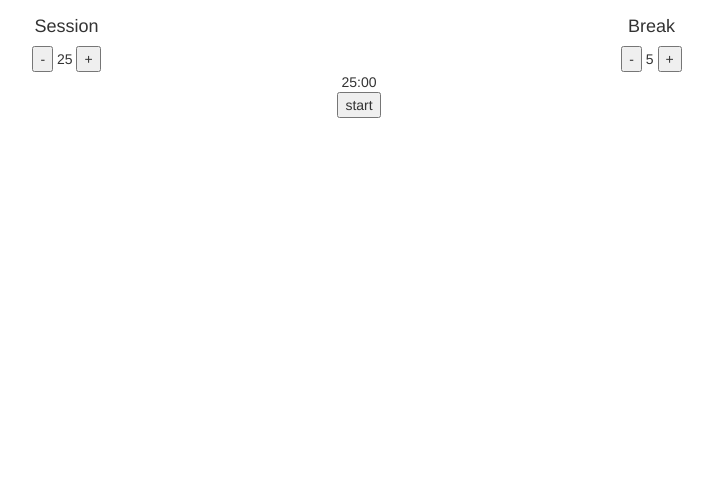
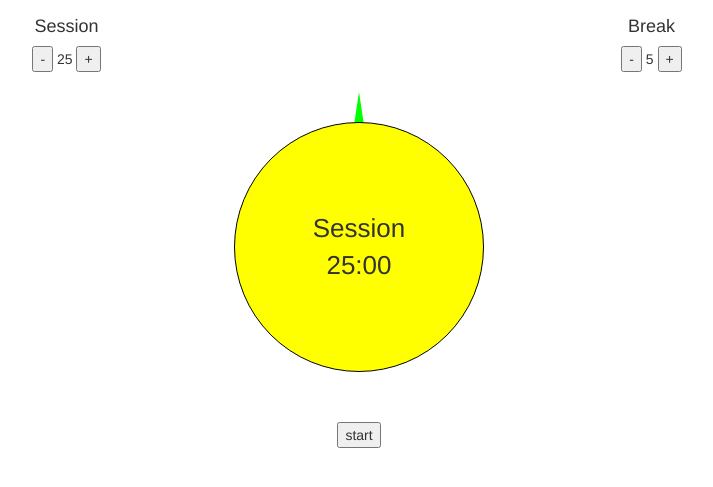
Before and after one commit to relwiwa/fcc-pomodoro-clock, a plain HTML site: page index.html in a window 1280 px wide. Shown: the part 63-550 px from the top of the page, without its empty margins (281-994 px from the left). Drawn offline with nearby package versions, Linux system fonts and the light colour scheme; some packages are replaced by stand-ins of ours.

Commit message:
Added animated pointer
- Added animated pointer
- Depends on CSS3: transform:rotate
- Detecting older browsers still needs to be done

```diff
--- a/css/main.css
+++ b/css/main.css
@@ -0,0 +1,43 @@
+#clock {
+	position:relative;
+	width:250px;
+	height:250px;
+	margin:50px auto;
+}
+
+#session, #break {
+	position:absolute;
+	top:35%;
+	left:0;
+	z-index:17;
+	font-size:26px;
+}
+
+#container {
+	width:100%;
+	height:100%;
+	position:relative;
+}
+
+#circle {
+	position:relative;
+	width:100%;
+	height:100%;
+	background:yellow;
+	border:1px solid black;
+	border-radius:50%;
+	z-index:16;
+}
+
+#pointer {
+  width: 0;
+  height: 0;
+  border-left: 25px solid transparent;
+  border-right: 25px solid transparent;
+  border-bottom: 165px solid #00ff00;
+	position:absolute;
+	top:-30px;
+	left:100px;
+	margin:0 auto;
+	z-index:-5;
+}
--- a/index.html
+++ b/index.html
@@ -37,10 +37,13 @@
     </div>
   </div>
 
-  <div id="timer" class="row">
-    <div id="clock" ng-if="mode === 'sess'" class="col col-xs-12">{{sess.minutes | number: 0}}:{{sess.seconds * 1000 | date: 'ss'}}</div>
-    <div ng-if="mode === 'brk'" class="col col-xs-12">{{brk.minutes | number: 0}}:{{brk.seconds * 1000 | date: 'ss'}}</div>
-
+  <div id="clock" class="row">
+		<div id="session" ng-if="mode === 'sess'" class="col col-xs-12">Session<br>{{sess.minutes | number: 0}}:{{sess.seconds * 1000 | date: 'ss'}}</div>
+		<div id="break" ng-if="mode === 'brk'" class="col col-xs-12">Break<br>{{brk.minutes | number: 0}}:{{brk.seconds * 1000 | date: 'ss'}}</div>
+		<div id="container" style="transform:rotate({{pointer}}deg)">
+			<div id="circle"></div>
+			<div id="pointer"></div>
+		</div>
   </div>
 
   <div class="row">
--- a/js/main.js
+++ b/js/main.js
@@ -11,6 +11,7 @@ myClock.controller("ClockController", ["$scope", "$interval", function ($scope,
   $scope.currInterval;
   $scope.started = false;
   $scope.paused = false;
+	$scope.pointer = 0;
 
   // Session-Object
   $scope.sess = {};
@@ -54,15 +55,19 @@ myClock.controller("ClockController", ["$scope", "$interval", function ($scope,
   /* watching sess.duration:
      when it changes, automatically update:
      - remaining time
-     - minutes */
+     - minutes
+		 - pointer */
   $scope.$watch("sess.duration", function () {
     $scope.sess.remaining = $scope.sess.duration * 60 - $scope.sess.elapsed;
     $scope.sess.minutes = Math.floor($scope.sess.remaining / 60);
+		if ($scope.mode === "sess") {
+			$scope.updatePointer();
+		}
   });
 
   /* watching sess.elapsed:
      - sess.elapsed changes after each interval,
-     - sess.remaining, sess.minutes and sess.secons get updated automatically
+     - sess.remaining, sess.minutes and sess.seconds and sess.pointer get updated automatically
      - minutes decrease by 1 every time when there is one second elapsed, ie. switching from :00 to :59
      - at 0:00, session-interval is stopped, and switch to break-interval takes place */
   $scope.$watch("sess.elapsed", function () {
@@ -77,7 +82,8 @@ myClock.controller("ClockController", ["$scope", "$interval", function ($scope,
         console.log("breaktime");
       }
     }
-    $scope.sess.seconds = $scope.sess.remaining % 60;
+			$scope.updatePointer();
+			$scope.sess.seconds = $scope.sess.remaining % 60;
   });
 
   /* watching brk.duration:
@@ -85,6 +91,9 @@ myClock.controller("ClockController", ["$scope", "$interval", function ($scope,
   $scope.$watch("brk.duration", function () {
     $scope.brk.remaining = $scope.brk.duration * 60 - $scope.brk.elapsed;
     $scope.brk.minutes = Math.floor($scope.brk.remaining / 60);
+		if ($scope.mode === "brk") {
+			$scope.updatePointer();
+		}
   });
 
   /* watching brk.elapsed:
@@ -102,6 +111,7 @@ myClock.controller("ClockController", ["$scope", "$interval", function ($scope,
       }
     }
     $scope.brk.seconds = $scope.brk.remaining % 60;
+		$scope.updatePointer();
   });
 
   /************************************************************************
@@ -124,6 +134,20 @@ myClock.controller("ClockController", ["$scope", "$interval", function ($scope,
       $scope[sessionOrBreak].duration--;
     }
   };
+
+	/* updatePointer function
+		 - updates pointer variable which is binded to #pointer
+		 - in sess-mode direction is forward
+		 - in brk-mode direction is backward
+		 - gets called by both of sess and brk's watch-functions */
+	$scope.updatePointer = function() {
+		if ($scope.mode === "sess") {
+			$scope.pointer = (($scope.sess.elapsed * 360) / ($scope.sess.duration * 60));
+		}
+		else {
+			$scope.pointer = (($scope.brk.elapsed * -360) / ($scope.brk.duration * 60));
+		}
+	}
 
   /* universal start function
      - works for starting both sess- and brk-time, based on $scope.mode
```
